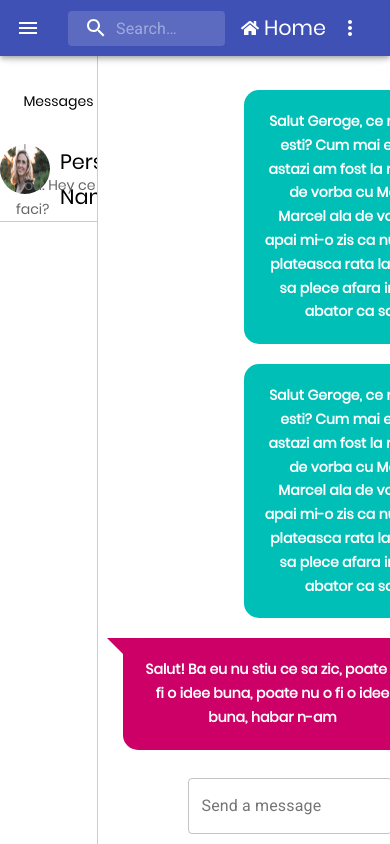
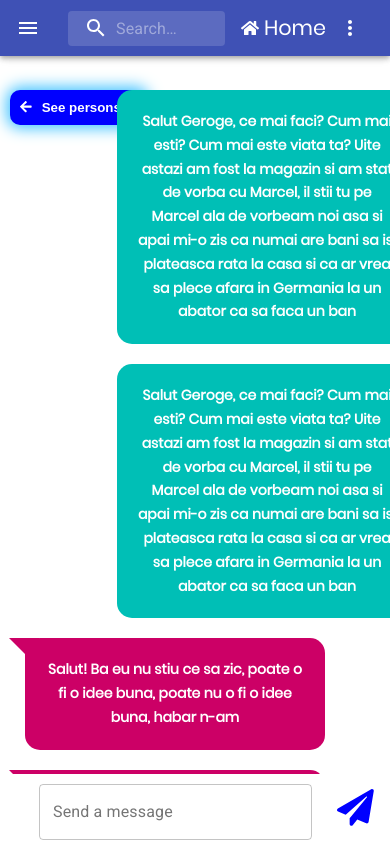
Before and after one commit to DanielS01ss/Social-Media-App, a React (Create React App) app: page /user/message in a window 390 px wide. Built offline with nearby package versions, Linux system fonts and the light colour scheme; a web font is replaced by a local one.

Commit message:
Made message menu responsive

```diff
--- a/src/Components/Messages.js
+++ b/src/Components/Messages.js
@@ -1,30 +1,63 @@
-import React from "react"
+import React ,{useEffect,useState} from "react"
 import "../Styles/Messages.css";
 import Person from "../images/person.jpg";
 import { makeStyles } from '@material-ui/core/styles';
 import TextField from '@material-ui/core/TextField';
 import { FontAwesomeIcon } from '@fortawesome/react-fontawesome';
 import {faPaperPlane} from '@fortawesome/free-solid-svg-icons';
-
+import {faUser} from '@fortawesome/free-solid-svg-icons';
+import {faArrowLeft} from '@fortawesome/free-solid-svg-icons';
+import {faTimes} from '@fortawesome/free-solid-svg-icons';
 
 const Messages = ()=>{
 
+  const [mobileView,setMobileView] = useState(false);
+  const [toggled,setToggled] = useState(false);
+
+  const myFunction = ()=>{
+    if(window.innerWidth<1000)
+    {
+          setMobileView(true);
+          setToggled(false);
+    } else{
+      setMobileView(false);
+      setToggled(true);
+    }
+  }
+
+  const handlePersonsListToggle = ()=>{
+    setToggled(!toggled);
+  }
+  useEffect(()=>{
+    myFunction();
+    window.addEventListener("resize",myFunction);
+    return ()=>{
+      window.removeEventListener("resize",myFunction);
+    }
+  },[]);
 
   return(
     <div className="msg-container">
-      <div className="msg-left-nav">
+    {toggled &&  <div className={mobileView? "msg-left-nav-mobile":"msg-left-nav"}>
+        <div className="msg-left-close">
+          <FontAwesomeIcon icon={faTimes} className="msg-left-close-btn" onClick={handlePersonsListToggle}/>
+        </div>
       <p className="msg-header">Messages</p>
         <div className="msg-person-container">
           <img src={Person} className="msg-person-image"/>
           <p className="msg-person-name">Person Name</p>
           <p className="previous-msg">You: <span>Hey ce faci?</span></p>
         </div>
-      </div>
+      </div> }
+
+
       <div className="msg-right-nav">
       <form className="msg-form" noValidate autoComplete="off">
           <TextField id="outlined-basic" label="Send a message" variant="outlined" className="msg-input"/>
           <FontAwesomeIcon icon={faPaperPlane} className="msg-send-btn" />
       </form>
+    {!toggled && mobileView && <button onClick={handlePersonsListToggle} className={mobileView?"toggle-pers-list":"not-displayed"}> <FontAwesomeIcon icon={faArrowLeft} style={{marginRight:"10"}}/>See persons <FontAwesomeIcon icon={faUser}/> </button>}
+    <div className="msg-texts-container">
         <div className="box3 sb13">
           <p className="msg-text">Salut Geroge, ce mai faci? Cum mai esti? Cum mai este viata ta? Uite astazi am fost la magazin si am stat de vorba cu Marcel, il stii tu pe Marcel ala de vorbeam noi asa si apai mi-o zis ca numai are bani sa isi plateasca rata la casa si ca ar vrea sa plece afara in Germania la un abator ca sa faca un ban</p>
         </div>
@@ -38,6 +71,9 @@ const Messages = ()=>{
             <p className="msg-text">Da cu Gigel ai vorbit? El ce o zis?</p>
           </div>
       </div>
+
+
+      </div>
     </div>
   )
 
--- a/src/Styles/Messages.css
+++ b/src/Styles/Messages.css
@@ -43,11 +43,10 @@
    padding-top:90px;
    margin-left: 25%;
    overflow-y: scroll;
-   height: 90vh;
+   height: 95vh;
 }
 
 .box3 {
-
   margin-bottom: 20px;
   width: 300px;
   margin-left: 50%;
@@ -93,26 +92,59 @@
   background-color: #cc0066;
 }
 
+.not-displayed{
+  display: none;
+}
+
+.msg-left-close{
+   margin-left:50%;
+   font-size: 1.5rem;
+   margin-top:-80px;
+   padding-bottom: 20px;
+}
+
+.msg-left-close-btn{
+  font-size: 1.6rem;
+  color:red;
+}
+
+.msg-left-close-btn:hover{
+  cursor: pointer;
+}
+
+.msg-left-nav-mobile{
+  position: absolute;
+  padding-top:90px;
+  z-index: 400000;
+  width: 55%;
+  height: 100%;
+  border-right: 1px solid #cccccc;
+  overflow-y: scroll;
+  background-color: #fff;
+}
+
 .msg-form{
+  height: 60px;
   background-color: #fff;
   z-index: 300;
   position: fixed;
-  bottom: 0px;
+  bottom: 10px;
   width: 75%;
-  margin-left:90px;
   display: flex;
   flex-direction: row;
-
 }
 
 .msg-input{
+  position: relative;
+  margin-top:10px !important;
   width: 70%;
-  padding-bottom: 10px !important;
+  margin-left:90px !important;
+  background-color: #fff;
 }
 
 .msg-send-btn{
   margin-left:25px;
-  margin-top:5px;
+  margin-top:15px;
   font-size: 2.3rem;
   color:#0000ff;
 }
@@ -123,6 +155,52 @@
 
 .msg-send-btn:hover{
   cursor: pointer;
-  font-size: 2.5rem;
   color:#00ffff;
 }
+
+.msg-texts-container{
+  padding-bottom: 30px;
+}
+
+.toggle-pers-list{
+  padding:10px;
+  background-color: blue;
+  margin-left:10px;
+  border-radius: 10px;
+  color:#fff;
+  font-weight: bold;
+  -webkit-box-shadow: 0px 0px 15px 3px #3BC0FF;
+  box-shadow: 0px 0px 15px 3px #3BC0FF;
+  position: fixed;
+}
+
+
+@media only screen and (max-width:1000px){
+  .msg-left-nav{
+    display: none;
+  }
+  .msg-right-nav{
+    margin-left: 0px;
+  }
+  .msg-form{
+    width: 100%;
+  }
+  .msg-input{
+    margin-left:10% !important;
+  }
+  .box3{
+    margin-left:40%;
+  }
+  .answer{
+      margin-left: 25px;
+  }
+}
+
+@media only screen and (max-width:600px){
+  .box3{
+    margin-left:30%;
+  }
+  .answer{
+      margin-left: 25px;
+  }
+}
```
Lines whose indentation alone changed are shown as unchanged.
